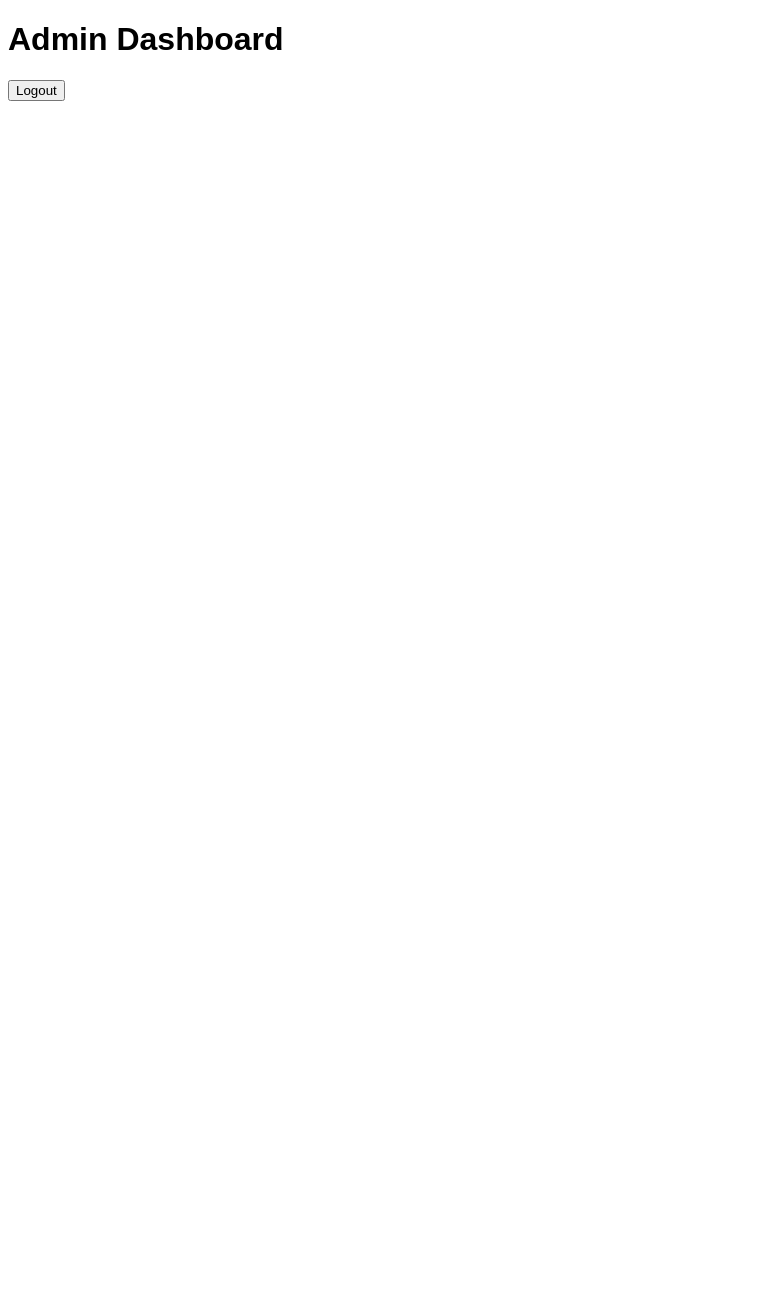
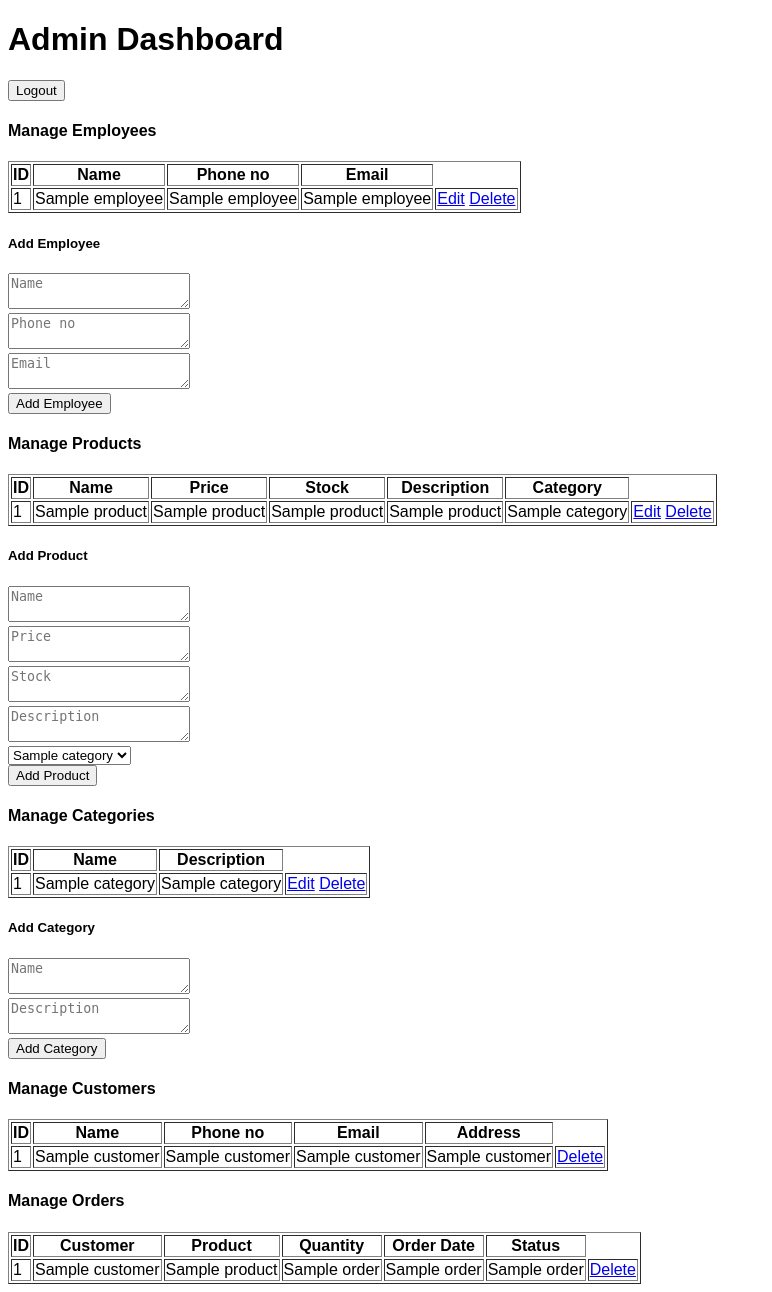
Before and after one commit to SakshxmSingh/Handicrafted_CSE202, a Flask app: template templates/admin_dashboard.html in a window 1280 px wide. Shown: the whole page, without its empty margins (0-772 px from the left). Before the commit the page ends 101 px from the top, so only its background shows below. Run offline with Flask 3, Linux system fonts and the light colour scheme; the template is opened without the code that fills it: most values are stand-ins (such as "Sample title", 1, 10 or a date in 2020).

Commit message:
admin dashboard done

```diff
--- a/app.py
+++ b/app.py
@@ -1,6 +1,8 @@
 import mysql.connector
 from flask import Flask, render_template, request, redirect, url_for, session
 import os
+import random
+import string
 
 app = Flask(__name__)
 app.secret_key = os.urandom(24)
@@ -36,7 +38,7 @@ def login():
         cursor.execute(query, (username, password))
         user = cursor.fetchone()
         if user:
-            print(user[0])
+            # print(user[0])
             session['user'] = user  # Store user ID in session
             return redirect(url_for('user_dashboard'))
         else:
@@ -68,9 +70,231 @@ def user_dashboard():
 def admin_dashboard():
     if 'admin' in session:
         # Display admin dashboard
-        return render_template('admin_dashboard.html')
+        cursor = mydb.cursor()
+        cursor.execute("SELECT * FROM employee")
+        employees = cursor.fetchall()
+        cursor.execute("SELECT * FROM product")
+        products = cursor.fetchall()
+        cursor.execute("SELECT * FROM category")
+        categories = cursor.fetchall()
+        cursor.execute("SELECT * FROM customer")
+        customers = cursor.fetchall()
+        cursor.execute("SELECT * FROM orders")
+        orders = cursor.fetchall()
+        cursor.execute("SELECT * FROM order_items")
+        order_items = cursor.fetchall()
+        cursor.close()
+        return render_template('admin_dashboard.html', employees=employees, products=products, categories=categories,
+                               customers=customers, orders=orders, order_items=order_items)
     else:
         return redirect(url_for('index'))
+
+
+@app.route('/admin_dashboard/add_employee', methods=['POST'])
+def add_employee():
+    if 'admin' in session:
+        name = request.form['name']
+        phone = request.form['phone']
+        email = request.form['email']
+        passwd =  ''.join(random.choices(string.ascii_uppercase +string.digits, k=8))
+
+        cursor = mydb.cursor()
+        insert_query = "INSERT INTO employee (empname, phone_no, email, passwd) VALUES (%s, %s, %s, %s)"
+        cursor.execute(insert_query, (name, phone, email, passwd))
+        mydb.commit()
+        cursor.close()
+
+        return redirect(url_for('admin_dashboard'))
+    else:
+        return redirect(url_for('index'))
+
+@app.route('/admin_dashboard/delete_employee/<int:employee_id>', methods=['GET'])
+def delete_employee(employee_id):
+    if 'admin' in session:
+        cursor = mydb.cursor()
+        delete_query = "DELETE FROM employee WHERE employee_id=%s"
+        cursor.execute(delete_query, (employee_id,))
+        mydb.commit()
+        cursor.close()
+
+        return redirect(url_for('admin_dashboard'))
+    else:
+        return redirect(url_for('index'))
+
+@app.route('/admin_dashboard/edit_data/employee/<int:employee_id>', methods=['GET', 'POST'])
+def edit_employee(employee_id):
+    if 'admin' in session:
+        if request.method == 'POST':
+            name = request.form['empname']
+            phone = request.form['phone_no']
+            email = request.form['email']
+
+            cursor = mydb.cursor()
+            update_query = "UPDATE employee SET empname=%s, phone_no=%s, email=%s WHERE employee_id=%s"
+            cursor.execute(update_query, (name, phone, email, employee_id))
+            mydb.commit()
+            cursor.close()
+
+            return redirect(url_for('admin_dashboard'))
+        else:
+            cursor = mydb.cursor()
+            select_query = "SELECT * FROM employee WHERE employee_id=%s"
+            cursor.execute(select_query, (employee_id,))
+            employee_data = cursor.fetchone()
+            cursor.close()
+
+            employee_dict = dict(zip([col[0] for col in cursor.description], employee_data))
+
+            return render_template('edit_data.html', table_name='employee', data_id=employee_id, data=employee_dict)
+    else:
+        return redirect(url_for('index'))
+
+@app.route('/admin_dashboard/add_product', methods=['POST'])
+def add_product():
+    if 'admin' in session:
+        name = request.form['name']
+        price = request.form['price']
+        category_id = request.form['category']
+        stock = request.form['stock']
+        description = request.form['description']
+
+        cursor = mydb.cursor()
+        insert_query = "INSERT INTO product (productname, price, stockquantity, productdesc, category_ID) VALUES (%s, %s, %s, %s, %s)"
+        cursor.execute(insert_query, (name, price, stock, description, category_id))
+        mydb.commit()
+        cursor.close()
+
+        return redirect(url_for('admin_dashboard'))
+    else:
+        return redirect(url_for('index'))
+
+@app.route('/admin_dashboard/delete_product/<int:product_id>', methods=['GET'])
+def delete_product(product_id):
+    if 'admin' in session:
+        cursor = mydb.cursor()
+        delete_query = "DELETE FROM product WHERE product_ID=%s"
+        cursor.execute(delete_query, (product_id,))
+        mydb.commit()
+        cursor.close()
+
+        return redirect(url_for('admin_dashboard'))
+    else:
+        return redirect(url_for('index'))
+
+@app.route('/admin_dashboard/edit_data/product/<int:product_id>', methods=['GET', 'POST'])
+def edit_product(product_id):
+    if 'admin' in session:
+        if request.method == 'POST':
+            name = request.form['productname']
+            price = request.form['price']
+            category_id = request.form['category_ID']
+            stock = request.form['stockquantity']
+            description = request.form['productdesc']
+
+            cursor = mydb.cursor()
+            update_query = "UPDATE product SET productname=%s, price=%s, category_ID=%s, stockquantity=%s, productdesc=%s WHERE product_ID=%s"
+            cursor.execute(update_query, (name, price, category_id, stock, description, product_id))
+            mydb.commit()
+            cursor.close()
+
+            return redirect(url_for('admin_dashboard'))
+        else:
+            cursor = mydb.cursor()
+            select_query = "SELECT * FROM product WHERE product_ID=%s"
+            cursor.execute(select_query, (product_id,))
+            product_data = cursor.fetchone()
+            cursor.close()
+
+            product_dict = dict(zip([col[0] for col in cursor.description], product_data))
+
+            return render_template('edit_data.html', table_name='product', data_id=product_id, data=product_dict)
+    else:
+        return redirect(url_for('index'))
+
+@app.route('/admin_dashboard/add_category', methods=['POST'])
+def add_category():
+    if 'admin' in session:
+        name = request.form['name']
+        description = request.form['description']
+
+        cursor = mydb.cursor()
+        insert_query = "INSERT INTO category (catname, catdesc) VALUES (%s, %s)"
+        cursor.execute(insert_query, (name, description))
+        mydb.commit()
+        cursor.close()
+
+        return redirect(url_for('admin_dashboard'))
+    else:
+        return redirect(url_for('index'))
+
+@app.route('/admin_dashboard/delete_category/<int:category_id>', methods=['GET'])
+def delete_category(category_id):
+    if 'admin' in session:
+        cursor = mydb.cursor()
+        delete_query = "DELETE FROM category WHERE category_ID=%s"
+        cursor.execute(delete_query, (category_id,))
+        mydb.commit()
+        cursor.close()
+
+        return redirect(url_for('admin_dashboard'))
+    else:
+        return redirect(url_for('index'))
+
+@app.route('/admin_dashboard/edit_data/category/<int:category_id>', methods=['GET', 'POST'])
+def edit_category(category_id):
+    if 'admin' in session:
+        if request.method == 'POST':
+            name = request.form['catname']
+            description = request.form['catdesc']
+
+            cursor = mydb.cursor()
+            update_query = "UPDATE category SET catname=%s, catdesc=%s WHERE category_ID=%s"
+            cursor.execute(update_query, (name, description, category_id))
+            mydb.commit()
+            cursor.close()
+
+            return redirect(url_for('admin_dashboard'))
+        else:
+            cursor = mydb.cursor()
+            select_query = "SELECT * FROM category WHERE category_ID=%s"
+            cursor.execute(select_query, (category_id,))
+            category_data = cursor.fetchone()
+            cursor.close()
+
+            category_dict = dict(zip([col[0] for col in cursor.description], category_data))
+
+            return render_template('edit_data.html', table_name='category', data_id=category_id, data=category_dict)
+    else:
+        return redirect(url_for('index'))
+
+@app.route('/admin_dashboard/delete_customer/<int:customer_ID>', methods=['GET'])
+def delete_customer(customer_ID):
+    if 'admin' in session:
+
+        cursor = mydb.cursor()
+        delete_query = "DELETE FROM customer WHERE customer_ID=%s"
+        cursor.execute(delete_query, (customer_ID,))
+        mydb.commit()
+        cursor.close()
+
+        return redirect(url_for('admin_dashboard'))
+    else:
+        return redirect(url_for('index'))
+
+@app.route('/admin_dashboard/delete_order/<int:order_ID>', methods=['GET'])
+def delete_order(order_ID):
+    if 'admin' in session:
+
+        cursor = mydb.cursor()
+        delete_query = "DELETE FROM orders WHERE order_ID=%s"
+        cursor.execute(delete_query, (order_ID,))
+        mydb.commit()
+        cursor.close()
+
+        return redirect(url_for('admin_dashboard'))
+    else:
+        return redirect(url_for('index'))
+
 
 @app.route('/logout')
 def logout():
--- a/templates/admin_dashboard.html
+++ b/templates/admin_dashboard.html
@@ -16,10 +16,158 @@
     <form action="/logout" method="GET">
         <button type="submit">Logout</button>
     </form>
-    <!-- <ul>
-        {% for row in data %}
-        <li>{{ row }}</li>
+
+    <h4>Manage Employees</h4>
+    <table border="1">
+        <tr>
+            <th>ID</th>
+            <th>Name</th>
+            <th>Phone no</th>
+            <th>Email</th>
+
+        </tr>
+        {% for employee in employees %}
+        <tr>
+            <td>{{ employee[0] }}</td>
+            <td>{{ employee[1] }}</td>
+            <td>{{ employee[2] }}</td>
+            <td>{{ employee[3] }}</td>
+            <td>
+                <a href="/admin_dashboard/edit_data/employee/{{ employee[0] }}">Edit</a>
+                <a href="/admin_dashboard/delete_employee/{{ employee[0] }}">Delete</a>
+            </td>
+        </tr>
         {% endfor %}
-    </ul> -->
+    </table>
+    <h5>Add Employee</h5>
+    <form action="/admin_dashboard/add_employee" method="POST">
+        <textarea name="name" placeholder="Name"></textarea><br>
+        <textarea name="phone" placeholder="Phone no"></textarea><br>
+        <textarea name="email" placeholder="Email"></textarea><br>
+        <button type="submit">Add Employee</button>
+    </form>
+
+    <h4>Manage Products</h4>
+    <table border="1">
+        <tr>
+            <th>ID</th>
+            <th>Name</th>
+            <th>Price</th>
+            <th>Stock</th>
+            <th>Description</th>
+            <th>Category</th>
+            <!-- <th>Actions</th> -->
+        </tr>
+        {% for product in products %}
+        <tr>
+            <td>{{ product[0] }}</td>
+            <td>{{ product[1] }}</td>
+            <td>{{ product[2] }}</td>
+            <td>{{ product[3] }}</td>
+            <td>{{ product[4] }}</td>
+            <td>{{ categories[product[5]-1][1] }}</td>
+            <td>
+                <a href="/admin_dashboard/edit_data/product/{{ product[0] }}">Edit</a>
+                <a href="/admin_dashboard/delete_product/{{ product[0] }}">Delete</a>
+            </td>
+        </tr>
+        {% endfor %}
+    </table>
+    <h5>Add Product</h5>
+    <form action="/admin_dashboard/add_product" method="POST">
+        <textarea name="name" placeholder="Name"></textarea><br>
+        <textarea name="price" placeholder="Price"></textarea><br>
+        <textarea name="stock" placeholder="Stock"></textarea><br>
+        <textarea name="description" placeholder="Description"></textarea><br>
+        <select name="category">
+            {% for category in categories %}
+            <option value="{{ category[0] }}">{{ category[1] }}</option>
+            {% endfor %}
+        </select><br>
+        <button type="submit">Add Product</button>
+    </form>
+
+    <h4>Manage Categories</h4>
+    <table border="1">
+        <tr>
+            <th>ID</th>
+            <th>Name</th>
+            <th>Description</th>
+            <!-- <th>Actions</th> -->
+        </tr>
+        {% for category in categories %}
+        <tr>
+            <td>{{ category[0] }}</td>
+            <td>{{ category[1] }}</td>
+            <td>{{ category[2] }}</td>
+            <td>
+                <a href="/admin_dashboard/edit_data/category/{{ category[0] }}">Edit</a>
+                <a href="/admin_dashboard/delete_category/{{ category[0] }}">Delete</a>
+            </td>
+        </tr>
+        {% endfor %}
+    </table>
+    <h5>Add Category</h5>
+    <form action="/admin_dashboard/add_category" method="POST">
+        <textarea name="name" placeholder="Name"></textarea><br>
+        <textarea name="description" placeholder="Description"></textarea><br>
+        <button type="submit">Add Category</button>
+    </form>
+
+    <h4>Manage Customers</h4>
+    <table border="1">
+        <tr>
+            <th>ID</th>
+            <th>Name</th>
+            <th>Phone no</th>
+            <th>Email</th>
+            <th>Address</th>
+            <!-- <th>Actions</th> -->
+        </tr>
+        {% for customer in customers %}
+        <tr>
+            <td>{{ customer[0] }}</td>
+            <td>{{ customer[1] }}</td>
+            <td>{{ customer[2] }}</td>
+            <td>{{ customer[3] }}</td>
+            <td>{{ customer[4] }}</td>
+            <td>
+                <a href="/admin_dashboard/delete_customer/{{ customer[0] }}">Delete</a>
+            </td>
+        </tr>
+        {% endfor %}
+    </table>
+
+    <h4>Manage Orders</h4>
+    <table border="1">
+        <tr>
+            <th>ID</th>
+            <th>Customer</th>
+            <th>Product</th>
+            <th>Quantity</th>
+            <th>Order Date</th>
+            <th>Status</th>
+            <!-- <th>Actions</th> -->
+        </tr>
+        {% for order in orders %}
+        <tr>
+            <td>{{ order[0] }}</td>
+            <td>{{ customers[order[1] - 1][1] }}</td>
+            <td>{{ products[order_items[order[0] - 1][1] - 1][1] }}</td>
+            <td>{{ order_items[order[0] - 1][2] }}</td>
+            <td>{{ order[2] }}</td>
+            <td>{{ order[3] }}</td>
+            <td>
+                <a href="/admin_dashboard/delete_order/{{ order[0] }}">Delete</a>
+            </td>
+        </tr>
+        {% endfor %}
+    </table>
+
+
+
+
+
+
 </body>
 </html>
```
Also changed, not shown: templates/edit_data.html (added, +23 -0 lines).
